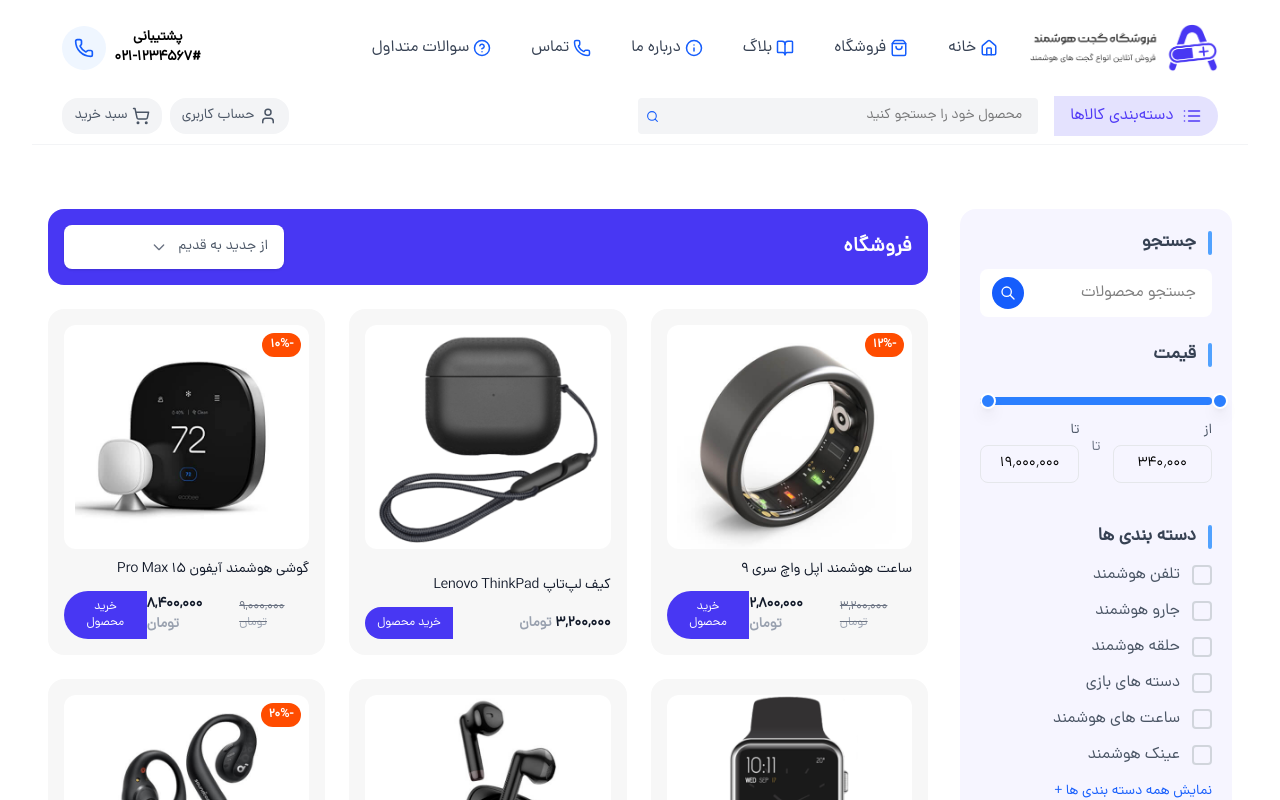
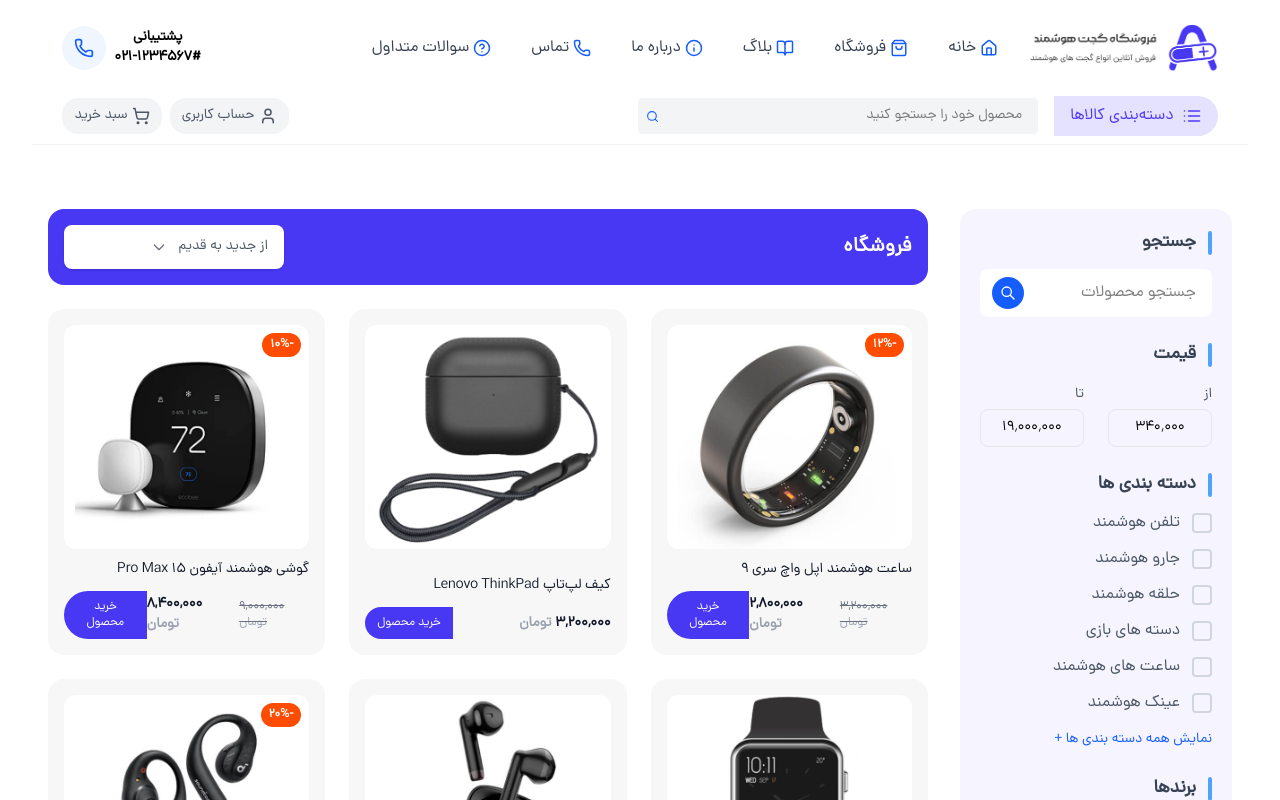
Before and after one commit to mani-hosseini/smart-gadgets, a React (Vite) app in the folder front-end/: page /shop in a window 1280 px wide. Shown: the top 800 px of the page. Built offline with nearby package versions, Linux system fonts and the light colour scheme.

Commit message:
fix end bugs

```diff
--- a/front-end/src/components/shop/ProductGrid.jsx
+++ b/front-end/src/components/shop/ProductGrid.jsx
@@ -1,13 +1,6 @@
 import React, { useState, useMemo } from 'react';
 import ProductHeader from './ProductHeader';
 import ProductCard from './ProductCard';
-
-const sortOptions = [
-  { value: "price-low", label: "از ارزان به گران" },
-  { value: "price-high", label: "از گران به ارزان" },
-  { value: "newest", label: "از جدید به قدیم" },
-  { value: "oldest", label: "از قدیم به جدید" },
-];
 
 export default function ProductGrid({ products }) {
   const [sortBy, setSortBy] = useState('price-low');
@@ -41,7 +34,7 @@ export default function ProductGrid({ products }) {
       <ProductHeader onSortChange={handleSortChange} />
 
       {/* Products Grid - 3 columns */}
-      <div className="grid grid-cols-1 md:grid-cols-2 lg:grid-cols-3 gap-6">
+      <div className="grid grid-cols-1 gap-6 md:grid-cols-2 lg:grid-cols-3">
         {sortedProducts.slice(0, 9).map((product) => (
           <ProductCard key={product.id} product={product} />
         ))}
@@ -49,11 +42,11 @@ export default function ProductGrid({ products }) {
 
       {/* Empty State */}
       {sortedProducts.length === 0 && (
-        <div className="text-center py-12 bg-white rounded-lg">
-          <svg className="w-16 h-16 text-gray-400 mx-auto mb-4" fill="none" stroke="currentColor" viewBox="0 0 24 24">
+        <div className="py-12 text-center bg-white rounded-lg">
+          <svg className="w-16 h-16 mx-auto mb-4 text-gray-400" fill="none" stroke="currentColor" viewBox="0 0 24 24">
             <path strokeLinecap="round" strokeLinejoin="round" strokeWidth={2} d="M20 7l-8-4-8 4m16 0l-8 4m8-4v10l-8 4m0-10L4 7m8 4v10M4 7v10l8 4" />
           </svg>
-          <h3 className="text-lg font-medium text-gray-900 mb-2">محصولی یافت نشد</h3>
+          <h3 className="mb-2 text-lg font-medium text-gray-900">محصولی یافت نشد</h3>
           <p className="text-gray-600">لطفاً فیلترهای خود را تغییر دهید یا دوباره جستجو کنید.</p>
         </div>
       )}
--- a/front-end/src/components/shop/filters/BrandFilter.jsx
+++ b/front-end/src/components/shop/filters/BrandFilter.jsx
@@ -10,7 +10,7 @@ export default function BrandFilter() {
     <div className="space-y-3">
       <div className="flex items-center gap-3">
         <div className="w-1 h-6 bg-blue-400 rounded-full"></div>
-        <h3 className="font-bold text-lg text-gray-700">برندها</h3>
+        <h3 className="text-lg font-bold text-gray-700">برندها</h3>
       </div>
 
       <div className="grid grid-cols-2 gap-2">
--- a/front-end/src/components/shop/filters/PriceRangeFilter.jsx
+++ b/front-end/src/components/shop/filters/PriceRangeFilter.jsx
@@ -6,78 +6,20 @@ export default function PriceRangeFilter() {
     priceRange,
     updatePrice,
     formatPrice,
-    parsePrice,
-    minPrice,
-    maxPrice
+    parsePrice
   } = usePriceRange();
 
   return (
     <div className="space-y-3">
       <div className="flex items-center gap-3">
         <div className="w-1 h-6 bg-blue-400 rounded-full"></div>
-        <h3 className="font-bold text-lg text-gray-700">قیمت</h3>
+        <h3 className="text-lg font-bold text-gray-700">قیمت</h3>
       </div>
 
-      {/* Custom Range Slider */}
-      <div className="py-4">
-        <div className="relative">
-          {/* Track */}
-          <div className="w-full h-2 bg-gray-200 rounded-full">
-            {/* Active Range */}
-            <div
-              className="h-2 bg-blue-500 rounded-full absolute top-0"
-              style={{
-                left: `${((priceRange[0] - minPrice) / (maxPrice - minPrice)) * 100}%`,
-                width: `${((priceRange[1] - priceRange[0]) / (maxPrice - minPrice)) * 100}%`
-              }}
-            ></div>
-          </div>
-
-          {/* Left Range Input (Min) */}
-          <input
-            type="range"
-            min={minPrice}
-            max={maxPrice}
-            value={priceRange[0]}
-            onChange={(e) => {
-              const newMin = parseInt(e.target.value);
-              if (newMin < priceRange[1]) {
-                updatePrice(0, newMin);
-              }
-            }}
-            className="absolute top-0 w-full h-2 opacity-0 cursor-pointer z-10"
-          />
-
-          {/* Right Range Input (Max) */}
-          <input
-            type="range"
-            min={minPrice}
-            max={maxPrice}
-            value={priceRange[1]}
-            onChange={(e) => {
-              const newMax = parseInt(e.target.value);
-              if (newMax > priceRange[0]) {
-                updatePrice(1, newMax);
-              }
-            }}
-            className="absolute top-0 w-full h-2 opacity-0 cursor-pointer z-10"
-          />
-
-          {/* Custom Handles */}
-          <div
-            className="absolute top-1/2 transform -translate-y-1/2 w-4 h-4 bg-blue-500 border-2 border-white rounded-full shadow-lg cursor-pointer z-20"
-            style={{ left: `${((priceRange[0] - minPrice) / (maxPrice - minPrice)) * 100}%` }}
-          ></div>
-          <div
-            className="absolute top-1/2 transform -translate-y-1/2 w-4 h-4 bg-blue-500 border-2 border-white rounded-full shadow-lg cursor-pointer z-20"
-            style={{ left: `${((priceRange[1] - minPrice) / (maxPrice - minPrice)) * 100}%` }}
-          ></div>
-        </div>
-
-        {/* Price Display */}
-        <div className="flex items-center gap-3 mt-4">
+      {/* Price Display */}
+      <div className="flex items-center gap-3 mt-4">
           <div className="flex-1">
-            <label className="block text-sm text-gray-600 mb-1">از</label>
+            <label className="block mb-1 text-sm text-gray-600">از</label>
             <input
               type="text"
               value={formatPrice(priceRange[0])}
@@ -87,15 +29,14 @@ export default function PriceRangeFilter() {
                   updatePrice(0, value);
                 }
               }}
-              className="w-full px-3 py-2 border border-gray-200 rounded-lg text-center text-sm focus:ring-2 focus:ring-blue-500 focus:border-transparent"
+              className="w-full px-3 py-2 text-sm text-center border border-gray-200 rounded-lg focus:ring-2 focus:ring-blue-500 focus:border-transparent"
               placeholder="340,000"
             />
           </div>
           <div className="flex items-end">
-            <span className="text-gray-500 text-sm mb-2">تا</span>
           </div>
           <div className="flex-1">
-            <label className="block text-sm text-gray-600 mb-1">تا</label>
+            <label className="block mb-1 text-sm text-gray-600">تا</label>
             <input
               type="text"
               value={formatPrice(priceRange[1])}
@@ -105,12 +46,11 @@ export default function PriceRangeFilter() {
                   updatePrice(1, value);
                 }
               }}
-              className="w-full px-3 py-2 border border-gray-200 rounded-lg text-center text-sm focus:ring-2 focus:ring-blue-500 focus:border-transparent"
+              className="w-full px-3 py-2 text-sm text-center border border-gray-200 rounded-lg focus:ring-2 focus:ring-blue-500 focus:border-transparent"
               placeholder="19,000,000"
             />
           </div>
         </div>
-      </div>
     </div>
   );
 }
```
